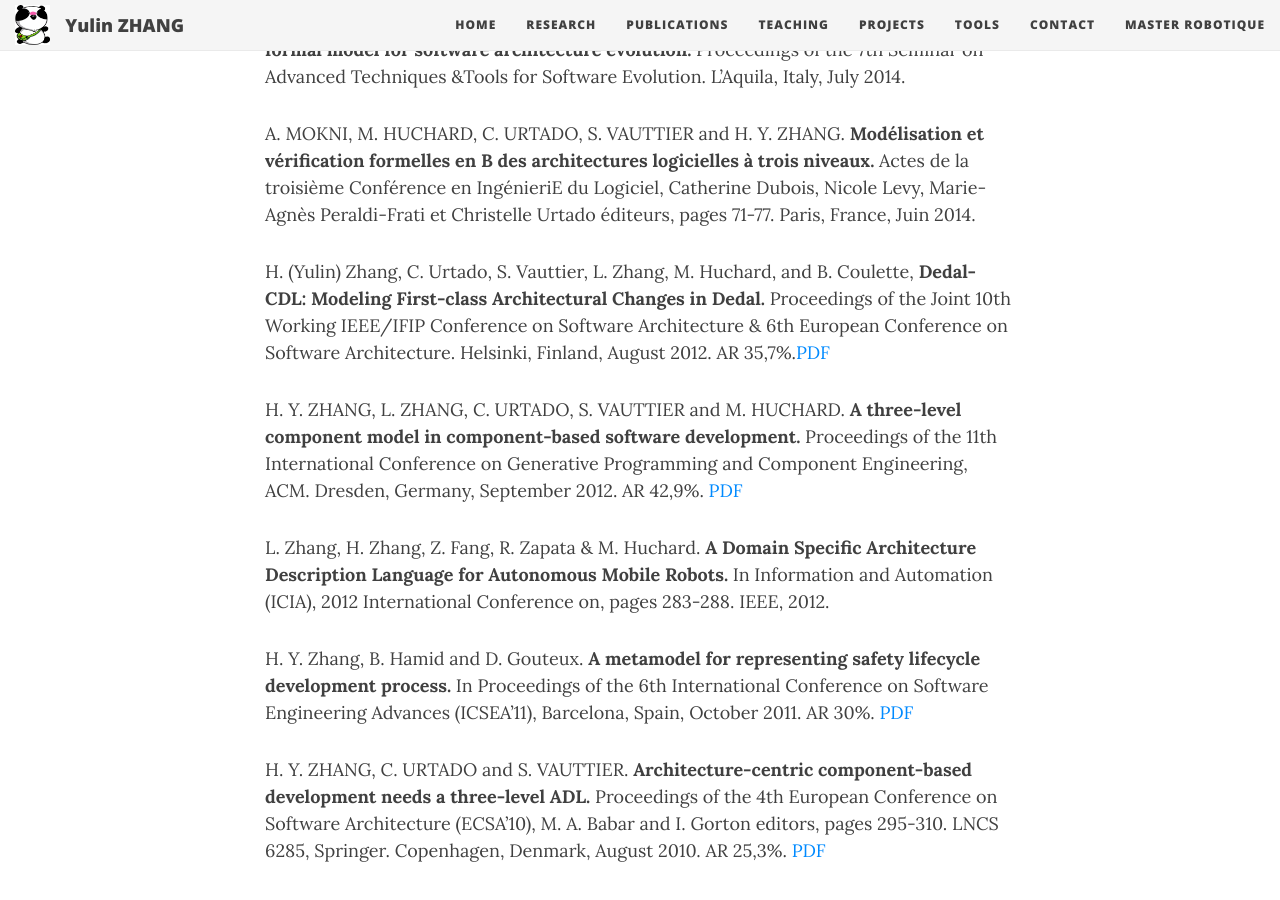
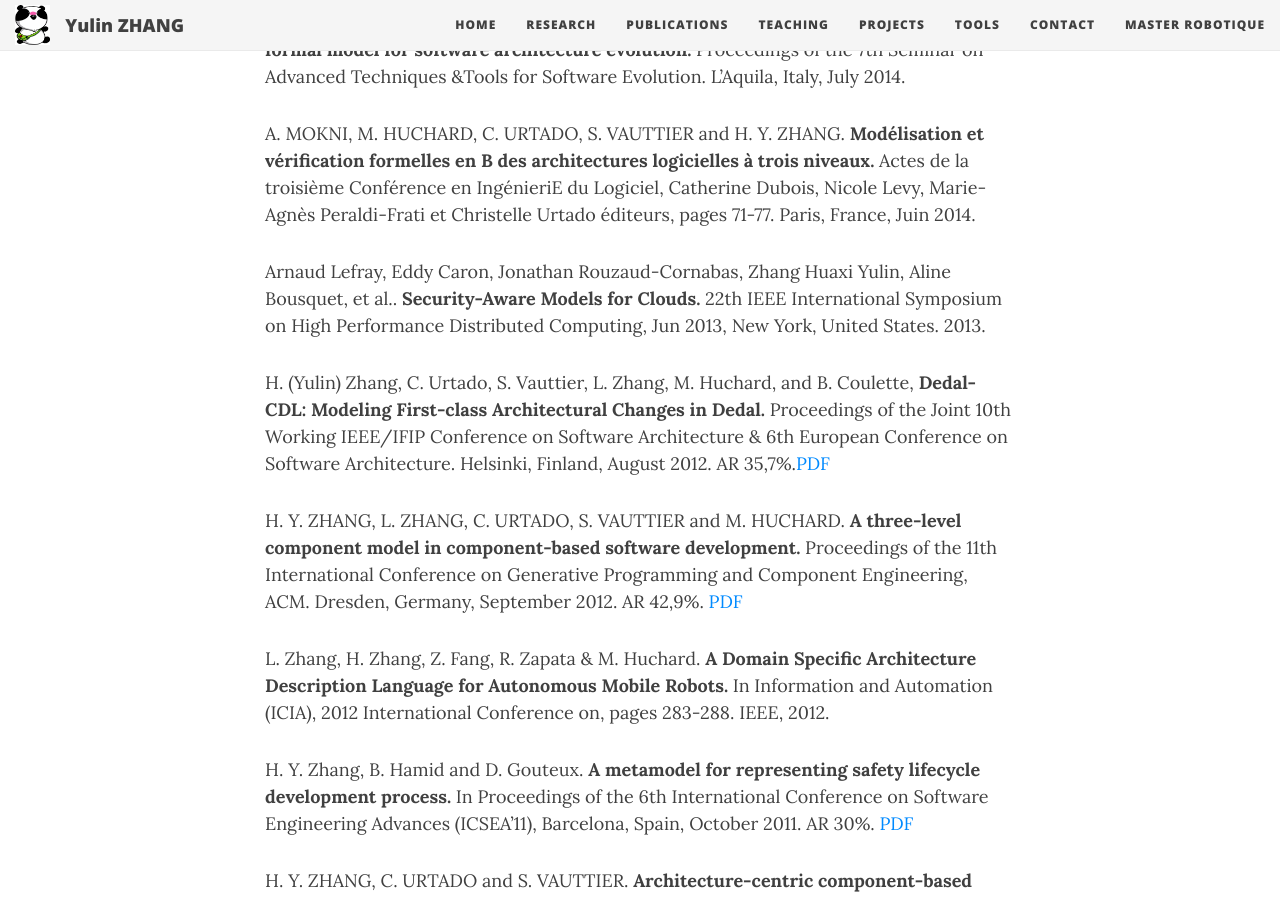
Before and after one commit to yulinz888888/yulinz888888-jekyII.github.io, a Jekyll site: the page built from publications.md, in a window 1280 px wide and 900 px high, scrolled down 2079 px. Built offline with Jekyll 4.4.1, drawn with Linux system fonts in a browser that asks for light colours; nearby versions of some CDN libraries; comment, search, counter and statistics services are not loaded.

Commit message:
new publication

```diff
--- a/publications.md
+++ b/publications.md
@@ -45,6 +45,8 @@ A. MOKNI, M. HUCHARD, C. URTADO, S. VAUTTIER and H. Y. ZHANG. **Formal rules for
 A. MOKNI, M. HUCHARD, C. URTADO, S. VAUTTIER and H. Y. ZHANG. **A three-level formal model for software architecture evolution.** Proceedings of the 7th Seminar on Advanced Techniques &Tools for Software Evolution. L'Aquila, Italy, July 2014.
 
 A. MOKNI, M. HUCHARD, C. URTADO, S. VAUTTIER and H. Y. ZHANG. **Modélisation et vérification formelles en B des architectures logicielles à trois niveaux.** Actes de la troisième Conférence en IngénieriE du Logiciel, Catherine Dubois, Nicole Levy, Marie-Agnès Peraldi-Frati et Christelle Urtado éditeurs, pages 71-77. Paris, France, Juin 2014.
+
+Arnaud Lefray, Eddy Caron, Jonathan Rouzaud-Cornabas, Zhang Huaxi Yulin, Aline Bousquet, et al.. **Security-Aware Models for Clouds.** 22th IEEE International Symposium on High Performance Distributed Computing, Jun 2013, New York, United States. 2013.
 
 H. (Yulin) Zhang, C. Urtado, S. Vauttier, L. Zhang, M. Huchard, and B. Coulette, **Dedal-CDL: Modeling First-class Architectural Changes in Dedal.** Proceedings of the Joint 10th Working IEEE/IFIP Conference on Software Architecture & 6th European Conference on Software Architecture. Helsinki, Finland, August 2012. AR 35,7%.<a href="Papers/Zhang_WICSA12.pdf">PDF</a>
 
```
